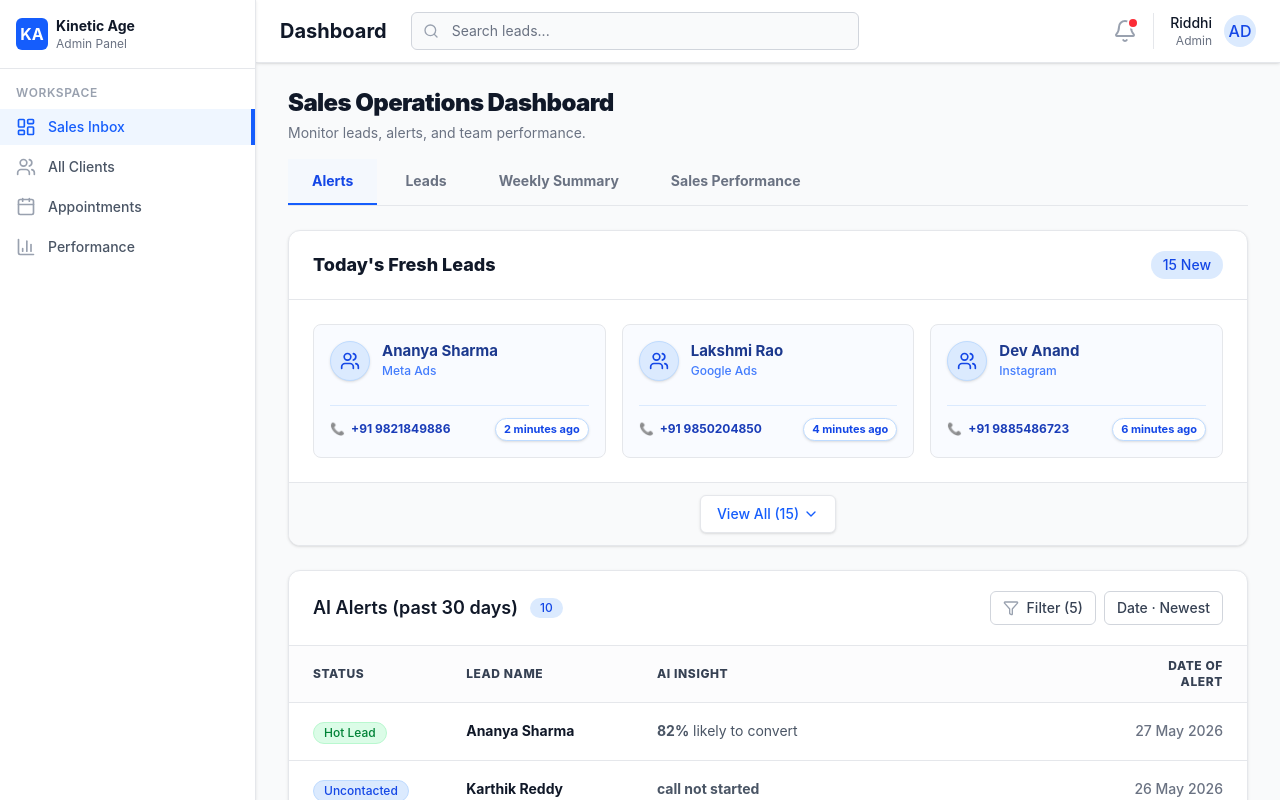
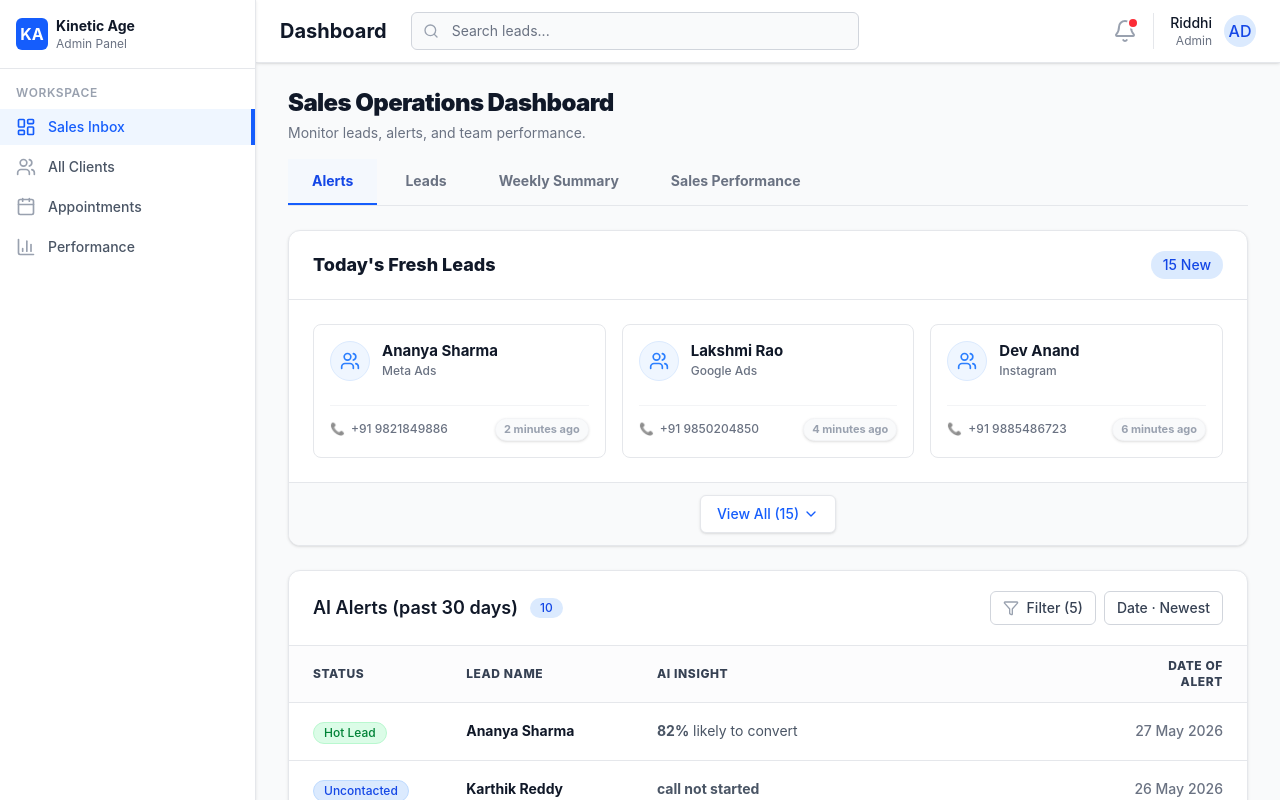
Before and after one commit to vidula18/kinetic-dashboard, a React (Vite) app: page / in a window 1280 px wide. Both pictures are taken after a click on the button "Alerts". Built offline with nearby package versions, Linux system fonts and the light colour scheme.

Commit message:
Revert blue text on fresh leads cards, make blue only when clicked

```diff
--- a/src/components/FreshLeadsTable.tsx
+++ b/src/components/FreshLeadsTable.tsx
@@ -31,30 +31,30 @@ export function FreshLeadsTable({ leads, onNavigateToLead }: FreshLeadsTableProp
           {visibleLeads.map((lead) => (
             <div
               key={lead.id}
-              className={`bg-blue-50/40 rounded-lg border p-4 transition-all flex flex-col justify-between h-full relative overflow-hidden group ${onNavigateToLead ? 'cursor-pointer hover:shadow-md hover:border-blue-300' : 'border-blue-100 hover:shadow-md'}`}
+              className={`bg-white rounded-lg border p-4 transition-all flex flex-col justify-between h-full relative overflow-hidden group ${onNavigateToLead ? 'cursor-pointer hover:shadow-md hover:border-gray-300 active:bg-blue-50 active:border-blue-300' : 'border-gray-200 hover:shadow-md'}`}
               onClick={() => onNavigateToLead && onNavigateToLead(lead.name)}
             >
               <div className="flex items-start justify-between mb-3">
                 <div className="flex items-center">
-                  <div className="flex-shrink-0 h-10 w-10 rounded-full bg-blue-100 flex items-center justify-center border border-blue-200 mr-3 shadow-sm">
-                    <Users className="h-5 w-5 text-blue-700" />
+                  <div className="flex-shrink-0 h-10 w-10 rounded-full bg-blue-50 flex items-center justify-center border border-blue-100 mr-3 group-active:bg-blue-100 group-active:border-blue-300 transition-colors">
+                    <Users className="h-5 w-5 text-blue-500 group-active:text-blue-700" />
                   </div>
                   <div>
-                    <h3 className="text-[15px] font-bold text-blue-900 group-hover:text-blue-700 transition-colors leading-tight">
+                    <h3 className="text-[15px] font-bold text-gray-900 group-active:text-blue-700 transition-colors leading-tight">
                       {lead.name}
                     </h3>
-                    <div className="text-[12px] text-blue-600/80 font-medium flex items-center gap-1.5 mt-0.5">
+                    <div className="text-[12px] text-gray-500 group-active:text-blue-600/80 font-medium flex items-center gap-1.5 mt-0.5 transition-colors">
                       <span className="truncate">{lead.source}</span>
                     </div>
                   </div>
                 </div>
               </div>
 
-              <div className="flex items-center justify-between mt-3 pt-3 border-t border-blue-100">
-                <span className="text-[12px] font-bold text-blue-800 truncate mr-2 flex items-center">
+              <div className="flex items-center justify-between mt-3 pt-3 border-t border-gray-100 group-active:border-blue-100 transition-colors">
+                <span className="text-[12px] font-medium text-gray-500 group-active:text-blue-800 truncate mr-2 flex items-center transition-colors">
                    <span className="mr-1.5 opacity-60">📞</span> {lead.phone}
                 </span>
-                <span className="text-[11px] font-bold text-blue-700 whitespace-nowrap bg-white px-2 py-0.5 rounded-full border border-blue-200 shadow-sm">
+                <span className="text-[11px] font-bold text-gray-400 group-active:text-blue-700 whitespace-nowrap bg-gray-50 group-active:bg-white group-active:border-blue-200 px-2 py-0.5 rounded-full border border-gray-100 shadow-sm transition-colors">
                   {formatDistanceToNow(lead.timeReceived, { addSuffix: true })}
                 </span>
               </div>
```
